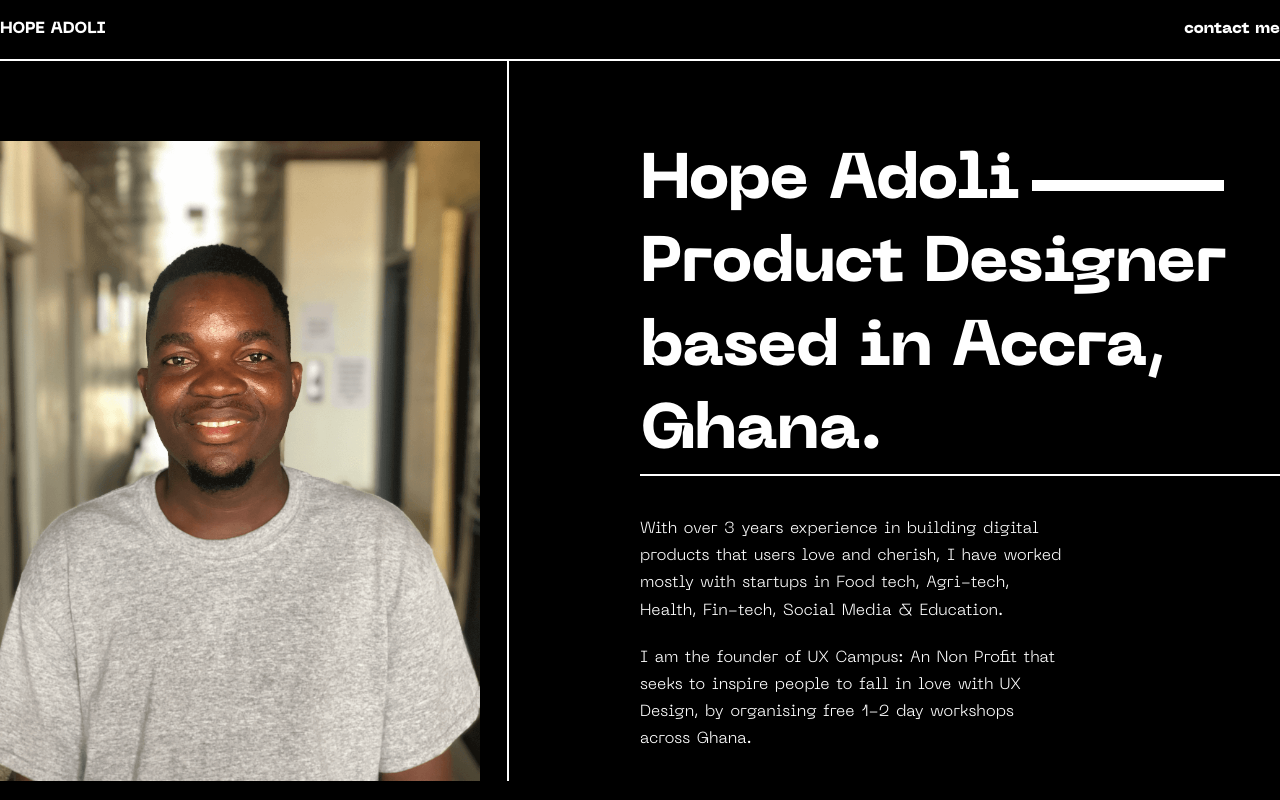
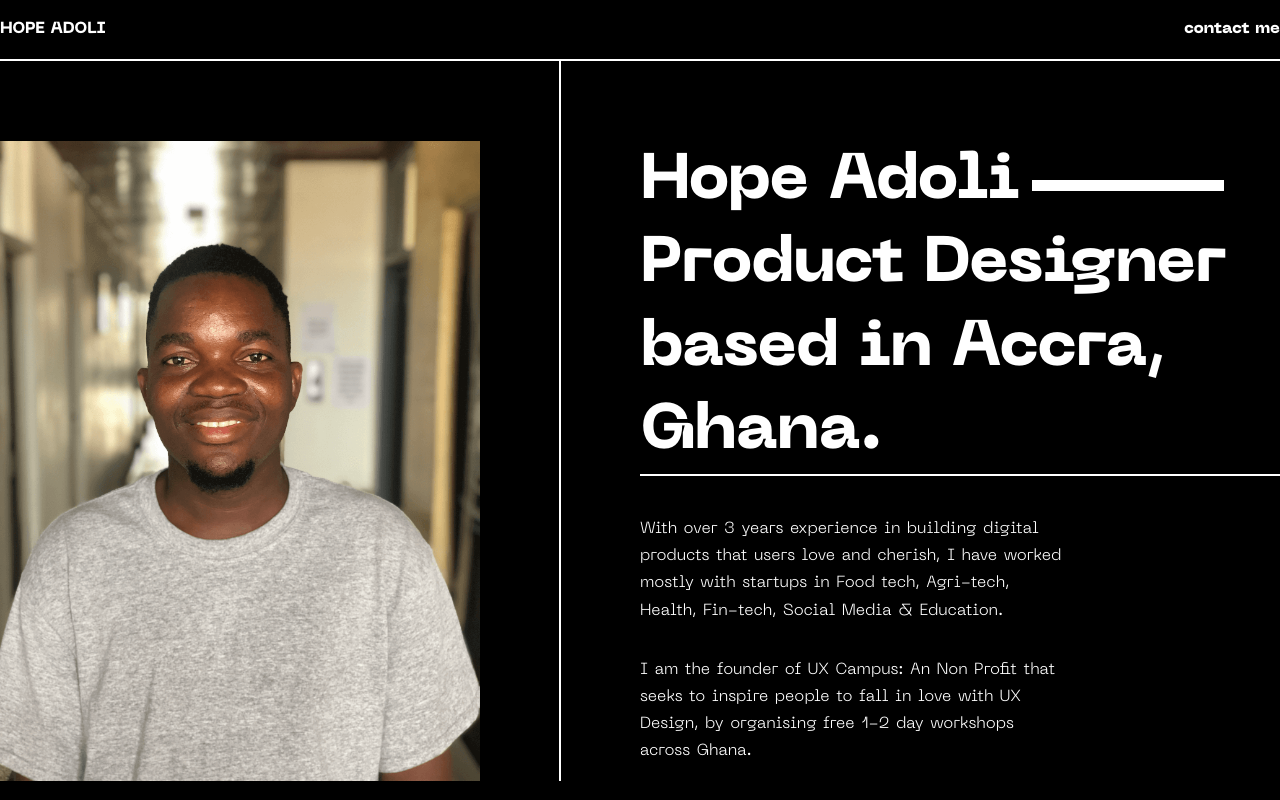
Before and after one commit to nytro04/hope-adoli, a Nuxt app: page / in a window 1280 px wide. Built offline with nearby package versions, Linux system fonts and the light colour scheme.

Commit message:
fixes: landing content

```diff
--- a/components/LandingPage.vue
+++ b/components/LandingPage.vue
@@ -12,7 +12,7 @@
     <div class="relative flex justify-between">
       <img src="~/assets/img/hope.png" alt="" class="w-5/12 mt-20 hero-image" />
 
-      <span class="w-1/12 vertical-line"></span>
+      <span class="vertical-line"></span>
 
       <div class="w-6/12 mt-20">
         <h1 class="border-b-2 border-white heading heading__primary">
@@ -29,7 +29,7 @@
               users love and cherish, I have worked mostly with startups in Food
               tech, Agri-tech, Health, Fin-tech, Social Media & Education.
             </p>
-            <p class="mt-5">
+            <p class="mt-8">
               I am the founder of UX Campus: An Non Profit that seeks to inspire
               people to fall in love with UX Design, by organising free 1-2 day
               workshops across Ghana.
```
